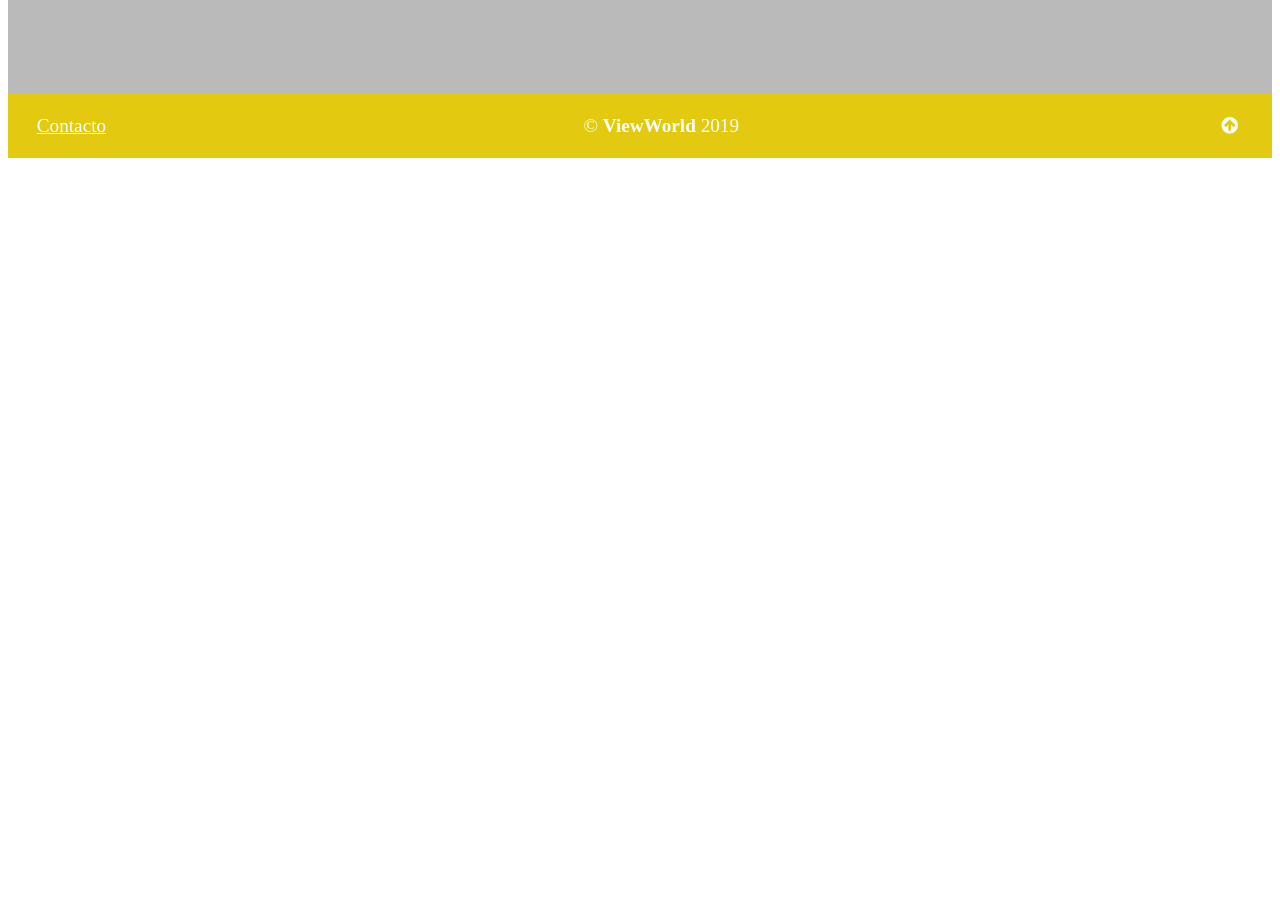
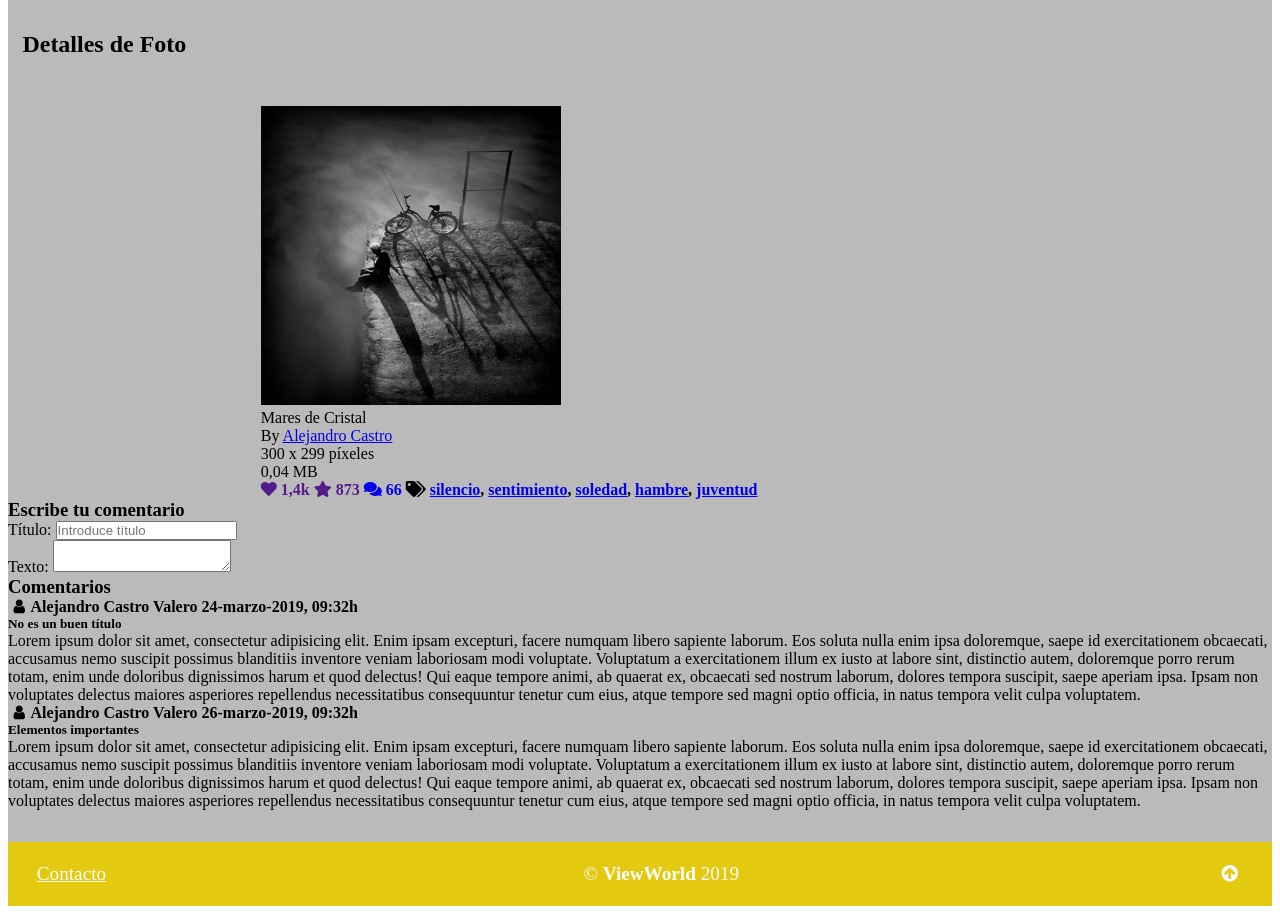
Before and after one commit to AlejandroDCastro/PCW, a PHP site: the page made by Práctica 1/foto.html in a window 1280 px wide. Shown: the part 304-1218 px from the top of the page. Before the commit the page ends 462 px from the top, so only its background shows below. Run offline with PHP 8.4, Linux system fonts and the light colour scheme; some web fonts are replaced.

Commit message:
Página foto a la mitad

```diff
--- a/Práctica 1/css/style.css
+++ b/Práctica 1/css/style.css
@@ -340,3 +340,18 @@ section#filtros {
 				section#filtros > form#filtros-radio > div > div > span:hover {
 					color: #c0c;
 				}
+
+
+
+
+/*CSS PARA LA PÁGINA foto.html*/
+
+main > section#detalles-foto > h2 {
+	padding: 1.3em 0 2em .6em;
+	color: #000;
+}
+
+main > section#detalles-foto > div {
+	width: 60%;
+	margin: 0 auto;
+}
--- a/Práctica 1/foto.html
+++ b/Práctica 1/foto.html
@@ -28,7 +28,52 @@
 		</ul>
 	</nav>
 	<main>
-		<h2></h2>
+		<section id="detalles-foto">
+			<h2>Detalles de Foto</h2>
+			<div id="contenedor-foto">
+				<a href="Images/fotografia.jpg"><img src="Images/fotografia.jpg" alt="Imagen no disponible"></a>
+				<div id="contenedor-detalles">
+					<p>Mares de Cristal</p>
+					<p>By <a href="buscar.html">Alejandro Castro</a></p>
+					<p>300 x 299 píxeles</p>
+					<p>0,04 MB</p>
+					<a href=""><i class="fas fa-heart"> 1,4k</i></a>
+					<a href=""><i class="fas fa-star"> 873</i></a>
+					<a href="#comentarios"><i class="fas fa-comments"> 66</i></a>
+					<i class="fas fa-tags">
+						<a href="buscar.html">silencio</a>,
+						<a href="buscar.html">sentimiento</a>,
+						<a href="buscar.html">soledad</a>,
+						<a href="buscar.html">hambre</a>,
+						<a href="buscar.html">juventud</a>
+					</i>
+				</div>
+			</div>
+		</section>
+		<section id="zona-comentarios">
+			<h3>Escribe tu comentario</h3>
+			<div id="contenedor-input">
+				<div>
+					<label for="titulo">Título:</label>
+					<input type="text" id="titulo" placeholder="Introduce título" maxlength="50">
+				</div>
+				<div>
+					<label for="texto">Texto:</label>
+					<textarea id="texto" maxlength="200"></textarea>
+				</div>
+			</div>
+			<h3 id="comentarios">Comentarios</h3>
+			<article>
+				<h4 class="icon-user">Alejandro Castro Valero <time datetime="2019-03-24T19:40">24-marzo-2019, 09:32h</time></h4>
+				<h5>No es un buen título</h5>
+				<p>Lorem ipsum dolor sit amet, consectetur adipisicing elit. Enim ipsam excepturi, facere numquam libero sapiente laborum. Eos soluta nulla enim ipsa doloremque, saepe id exercitationem obcaecati, accusamus nemo suscipit possimus blanditiis inventore veniam laboriosam modi voluptate. Voluptatum a exercitationem illum ex iusto at labore sint, distinctio autem, doloremque porro rerum totam, enim unde doloribus dignissimos harum et quod delectus! Qui eaque tempore animi, ab quaerat ex, obcaecati sed nostrum laborum, dolores tempora suscipit, saepe aperiam ipsa. Ipsam non voluptates delectus maiores asperiores repellendus necessitatibus consequuntur tenetur cum eius, atque tempore sed magni optio officia, in natus tempora velit culpa voluptatem.</p>
+			</article>
+			<article>
+				<h4 class="icon-user">Alejandro Castro Valero <time datetime="2019-03-26T19:40">26-marzo-2019, 09:32h</time></h4>
+				<h5>Elementos importantes</h5>
+				<p>Lorem ipsum dolor sit amet, consectetur adipisicing elit. Enim ipsam excepturi, facere numquam libero sapiente laborum. Eos soluta nulla enim ipsa doloremque, saepe id exercitationem obcaecati, accusamus nemo suscipit possimus blanditiis inventore veniam laboriosam modi voluptate. Voluptatum a exercitationem illum ex iusto at labore sint, distinctio autem, doloremque porro rerum totam, enim unde doloribus dignissimos harum et quod delectus! Qui eaque tempore animi, ab quaerat ex, obcaecati sed nostrum laborum, dolores tempora suscipit, saepe aperiam ipsa. Ipsam non voluptates delectus maiores asperiores repellendus necessitatibus consequuntur tenetur cum eius, atque tempore sed magni optio officia, in natus tempora velit culpa voluptatem.</p>
+			</article>
+		</section>
 	</main>
 	<footer>
 		<p><a href="acerca.html">Contacto</a> <span>&copy; <strong>ViewWorld</strong> 2019</span> <a class="icon-up-circled" href="#cabecera"></a></p>
```
